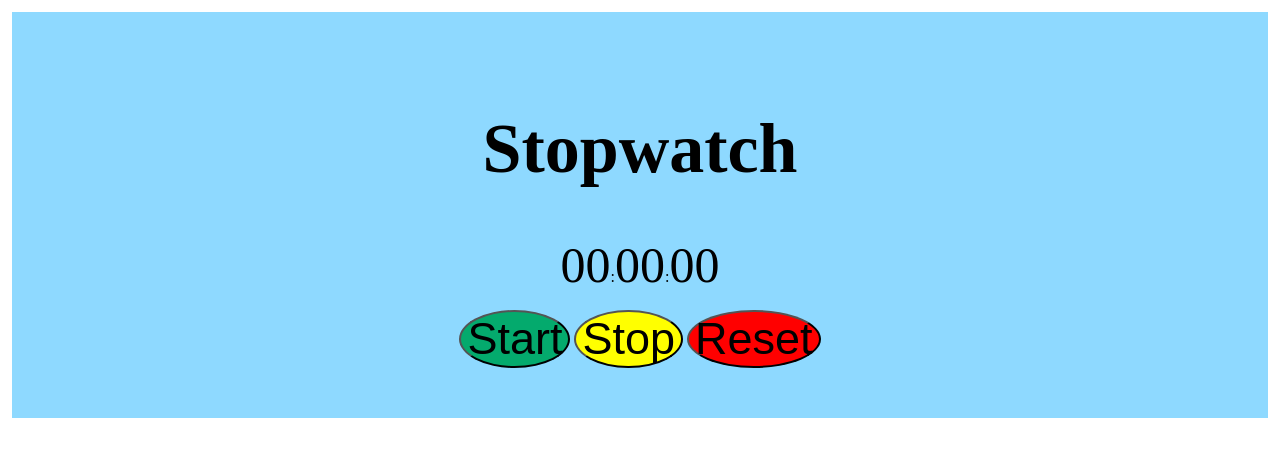
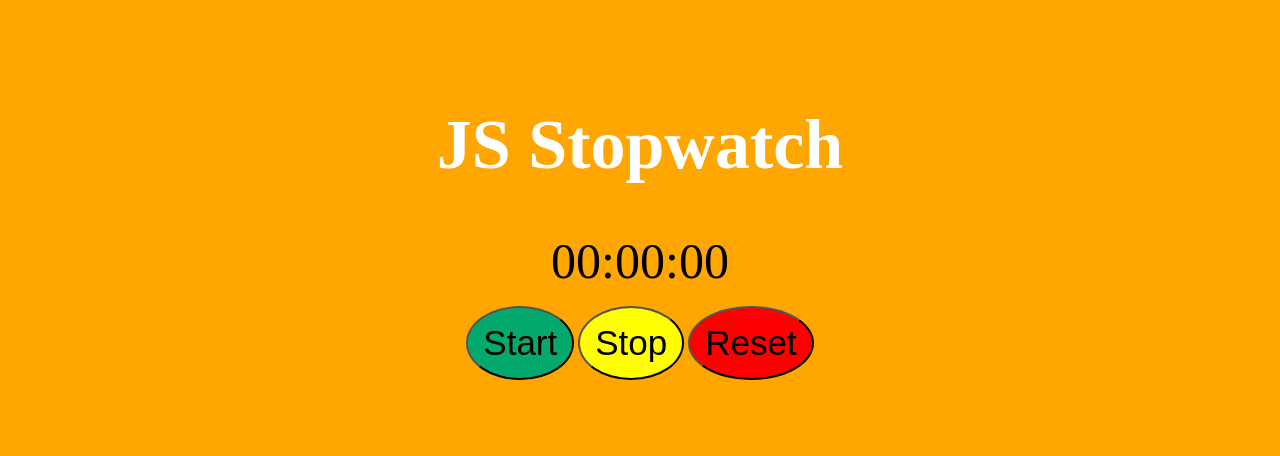
Before and after one commit to zajonesck/stopwatch, a website: page index.html in a window 1280 px wide. Drawn offline with Linux system fonts and the light colour scheme.

Commit message:
fixed border, colons and button padding

```diff
--- a/index.html
+++ b/index.html
@@ -1,6 +1,6 @@
 <html>
   <head>
-    <title>Stopwatch</title>
+    <title>JS Stopwatch</title>
 
     <link rel="normalize" href="src/css/normalize.css" />
 
@@ -8,12 +8,11 @@
   </head>
   <body>
     <div class="wrapper">
-      <h1>Stopwatch</h1>
+      <h1>JS Stopwatch</h1>
       <p>
-        <span id="minutes">00</span>:<span id="seconds">00</span>:<span
-          id="tenths"
-          >00</span
-        >
+        <span id="minutes">00</span><span id="colon">:</span
+        ><span id="seconds">00</span><span id="colon">:</span
+        ><span id="tenths">00</span>
       </p>
       <button id="button-start">Start</button>
       <button id="button-stop">Stop</button>
--- a/src/css/style.css
+++ b/src/css/style.css
@@ -1,26 +1,31 @@
+body {
+  background-color: #ffa600;
+}
+
 h1 {
-  color: black;
+  color: white;
   font-size: 70px;
 }
+
 .wrapper {
   text-align: center;
-  border-width: 4px;
-  border-style: solid;
-  border-color: white;
-  background-color: rgba(0, 170, 255, 0.443);
   border-spacing: 0px;
   padding: 50px;
 }
 
 button {
-  font-size: 45px;
+  font-size: 35px;
   color: black;
-  border-radius: 100%;
+  border-radius: 50%;
+  padding: 15px;
 }
 
 #minutes,
 #seconds,
 #tenths {
+  font-size: 50px;
+}
+#colon {
   font-size: 50px;
 }
 
```
Also changed, not shown: package.json (added, +23 -0 lines), 1 other file.
